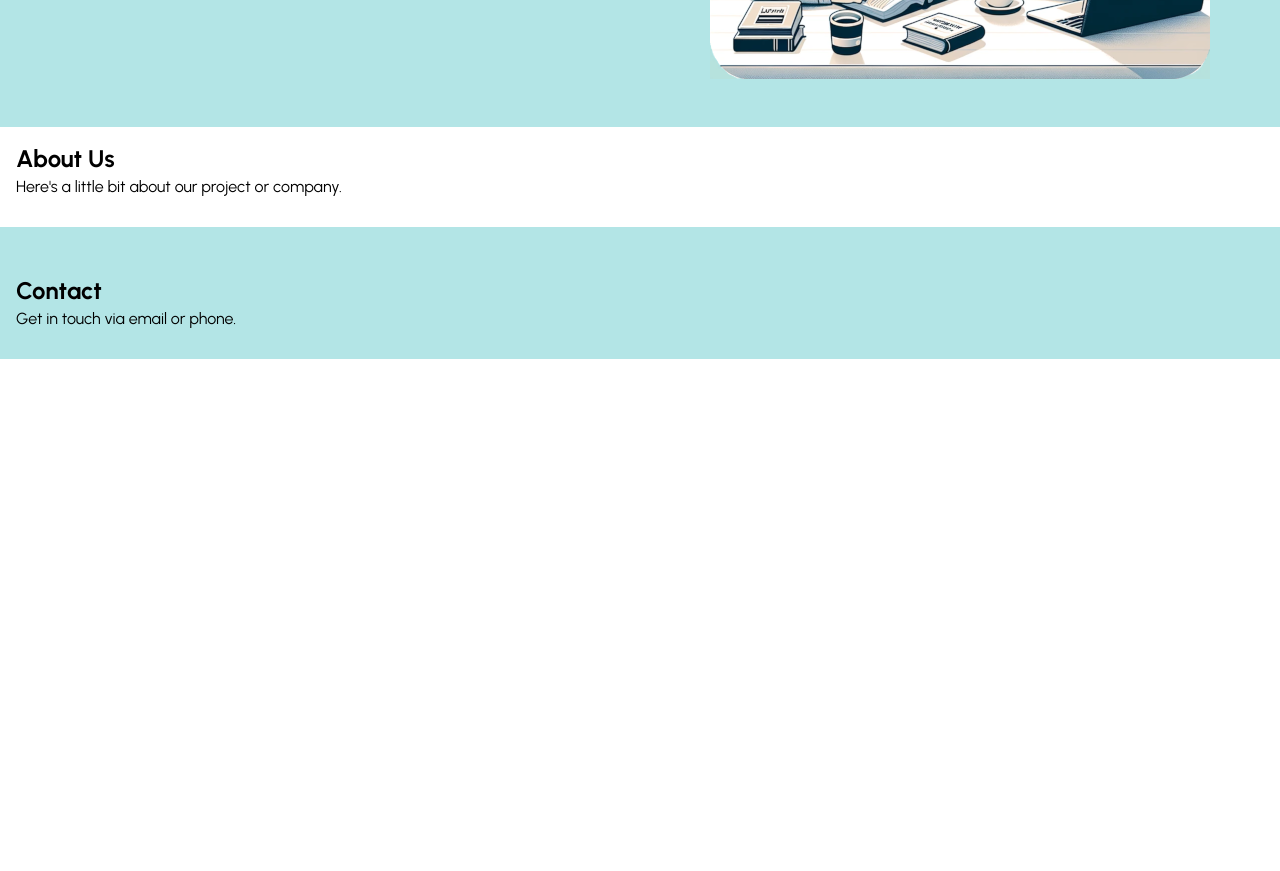
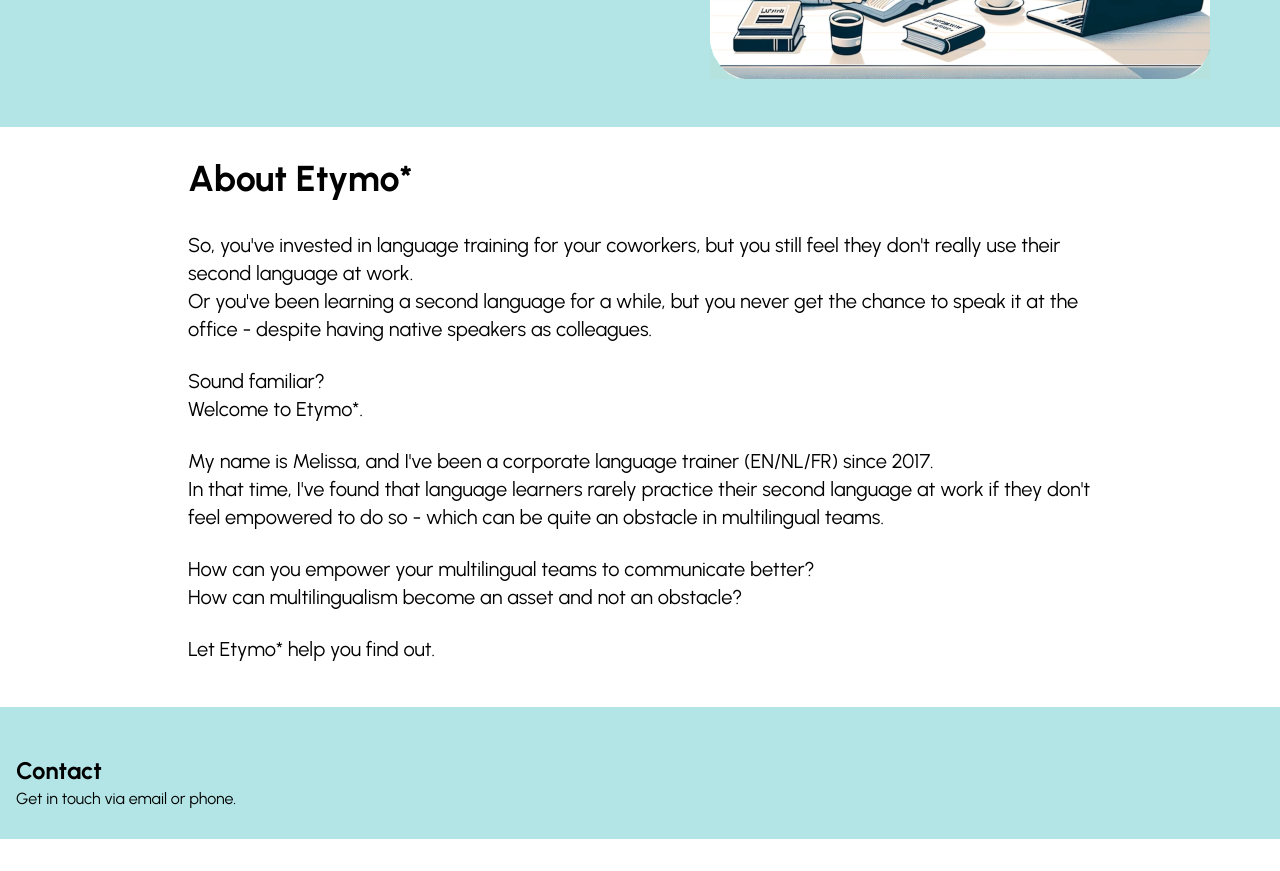
Before and after one commit to olivierpierre85/etymo, a Vue app: page / in a window 1280 px wide. Shown: the part 480-1351 px from the top of the page. Before the commit the page ends 871 px from the top, so only its background shows below. Built offline with nearby package versions, Linux system fonts and the light colour scheme.

Commit message:
add about section full

```diff
--- a/src/App.vue
+++ b/src/App.vue
@@ -40,9 +40,23 @@
           <img :src="image01" alt="Illustration of two people working at a desk" class="ml-4 max-w-full h-auto">
         </div>
       </section>
-      <section id="about" class="my-8 p-4 bg-white">
-        <h2 class="text-2xl font-semibold">About Us</h2>
-        <p>Here's a little bit about our project or company.</p>
+      <section id="about" class="my-8 p-4 flex justify-center bg-white">
+        <div class="w-full md:w-3/4 p-4">
+          <h2 class="text-4xl font-semibold pb-8">{{ t('about_title') }}</h2>
+          <div class="text-xl">
+            <div class="text-xl">
+              <p class="no-margin">{{ t('about_content_1') }}</p>
+              <p class="big-margin">{{ t('about_content_2') }}</p>
+              <p class="no-margin">{{ t('about_content_3') }}</p>
+              <p class="big-margin">{{ t('about_content_4') }}</p>
+              <p class="no-margin">{{ t('about_content_5') }}</p>
+              <p class="big-margin">{{ t('about_content_6') }}</p>
+              <p class="no-margin">{{ t('about_content_7') }}</p>
+              <p class="big-margin">{{ t('about_content_8') }}</p>
+              <p>{{ t('about_content_9') }}</p>
+            </div>
+          </div>
+        </div>
       </section>
       <section id="contact" class="my-8 p-4">
         <h2 class="text-2xl font-semibold">Contact</h2>
@@ -55,6 +69,12 @@
 <style scoped>
 p {
   margin-bottom: 0.75rem;
+}
+.no-margin {
+  margin-bottom: 0;
+}
+.big-margin {
+  margin-bottom: 1.5rem;
 }
 </style>
 
--- a/src/assets/languages.js
+++ b/src/assets/languages.js
@@ -5,7 +5,16 @@ export default {
     multilingualism_content_1: "Are your multilingual teams struggling to communicate effectively?",
     multilingualism_content_2: "At Etymo*, we help bridge the gap with tailored consulting tracks, customized workshops and engaging language coaching.",
     multilingualism_content_3: "Boost collaboration, empower your coworkers, and create a truly unified multilingual workplace.",
-    about: "Here's a little bit about our project or company.",
+    about_title: "About Etymo*",
+    about_content_1: "So, you've invested in language training for your coworkers, but you still feel they don't really use their second language at work.",
+    about_content_2: "Or you've been learning a second language for a while, but you never get the chance to speak it at the office - despite having native speakers as colleagues.",
+    about_content_3: "Sound familiar?",
+    about_content_4: "Welcome to Etymo*.",
+    about_content_5: "My name is Melissa, and I've been a corporate language trainer (EN/NL/FR) since 2017.",
+    about_content_6: "In that time, I've found that language learners rarely practice their second language at work if they don't feel empowered to do so - which can be quite an obstacle in multilingual teams.",
+    about_content_7: "How can you empower your multilingual teams to communicate better?",
+    about_content_8: "How can multilingualism become an asset and not an obstacle?",
+    about_content_9: "Let Etymo* help you find out.",
     contact: "Get in touch via email or phone."
   },
   fr: {
```
